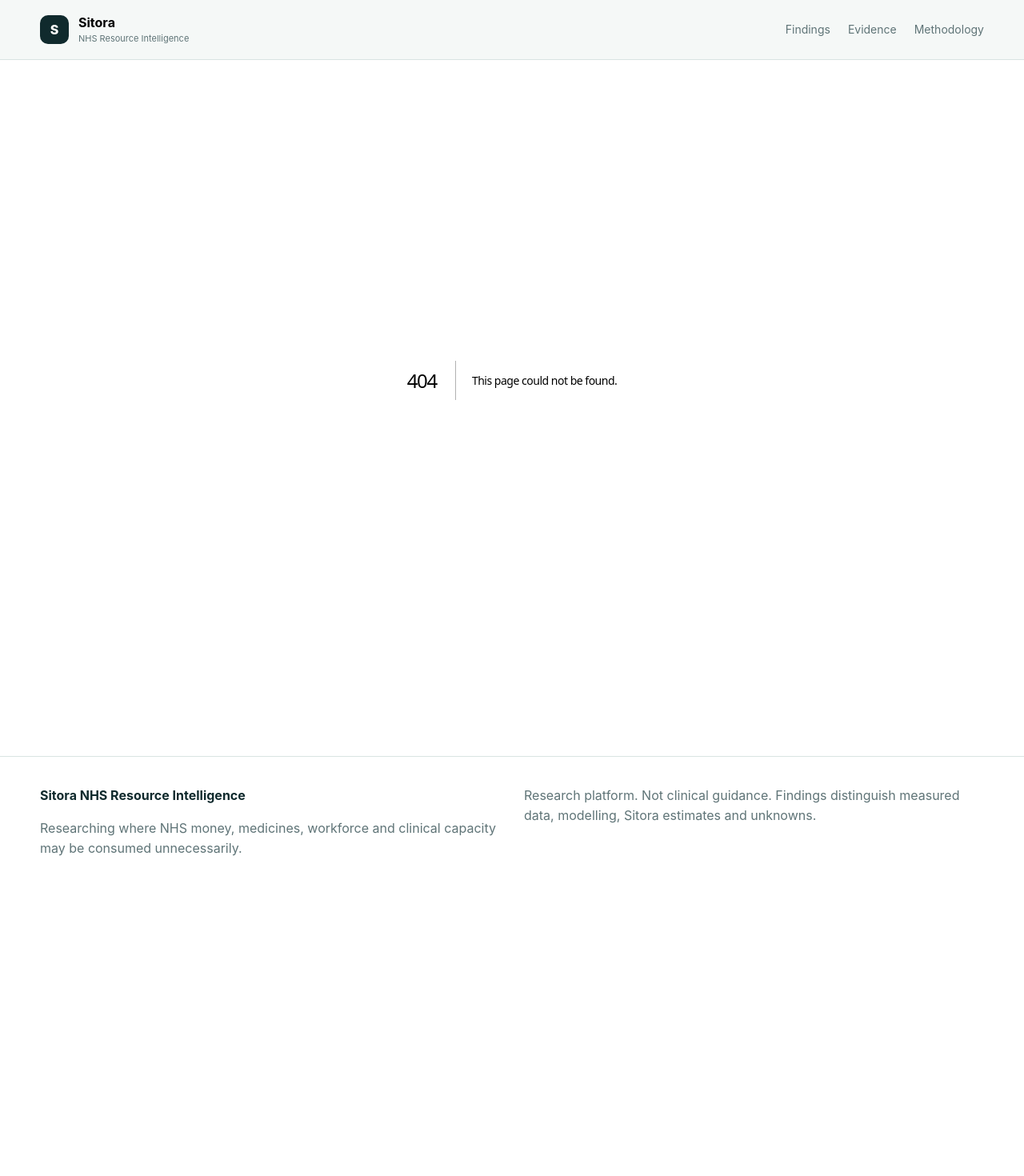
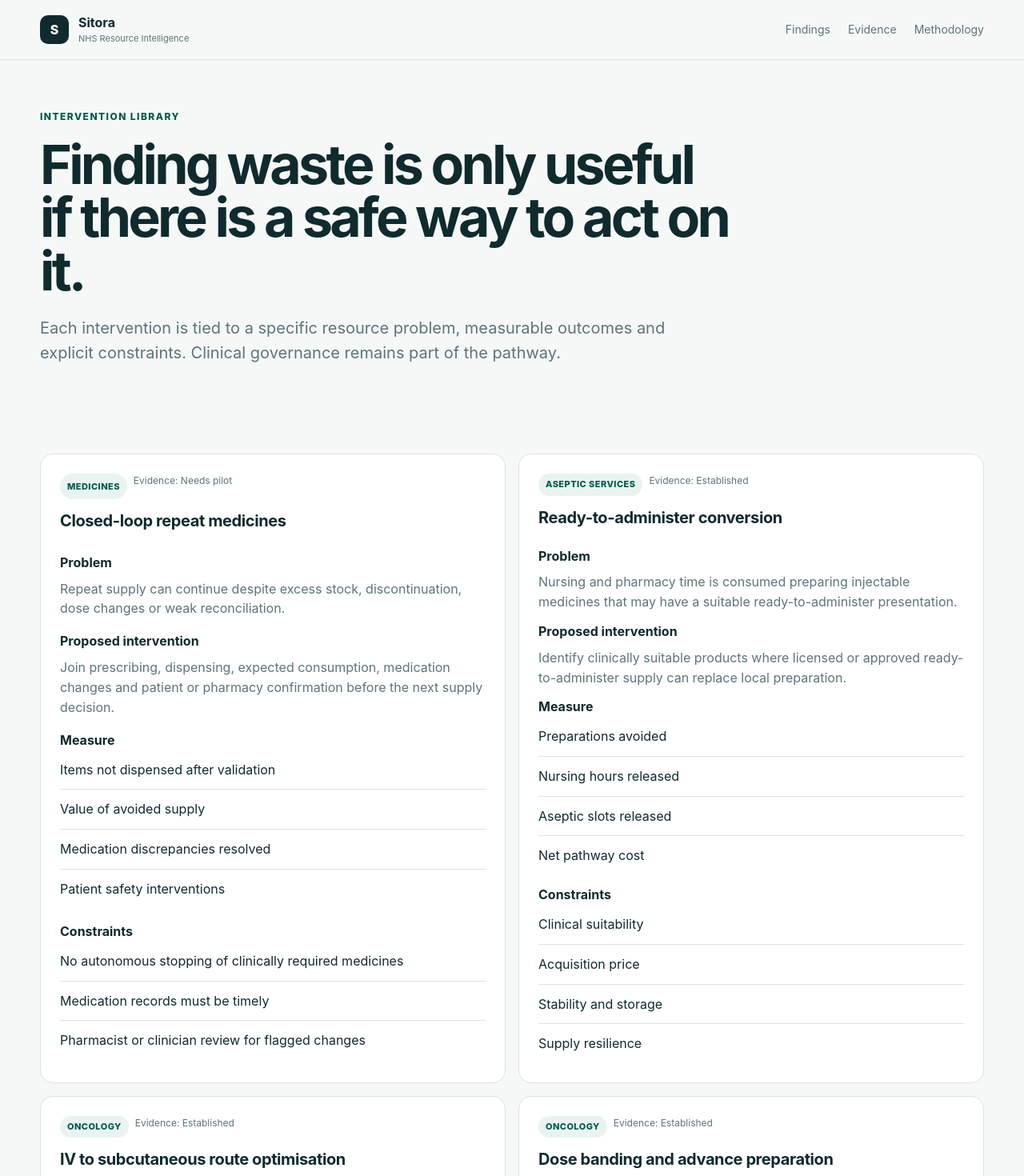
Before and after one commit to Nylon1/NHS, a Next.js app: page /interventions in a window 1280 px wide. Before the commit this address had no page. Shown: the top 1470 px of the page at 80% size. Before the commit the page ends 1136 px from the top, so only its background shows below. Built offline with nearby package versions, Linux system fonts and the light colour scheme.

Commit message:
Add interventions library page

```diff
--- /dev/null
+++ b/app/interventions/page.tsx
@@ -0,0 +1,49 @@
+import { interventions } from "@/lib/interventions";
+
+export default function InterventionsPage() {
+  return (
+    <>
+      <section className="page-head">
+        <div className="shell">
+          <div className="eyebrow">Intervention library</div>
+          <h1>Finding waste is only useful if there is a safe way to act on it.</h1>
+          <p className="lede">Each intervention is tied to a specific resource problem, measurable outcomes and explicit constraints. Clinical governance remains part of the pathway.</p>
+        </div>
+      </section>
+
+      <section className="section">
+        <div className="shell card-grid">
+          {interventions.map((item) => (
+            <article className="card evidence-card" key={item.slug}>
+              <div className="meta-row">
+                <span className="badge">{item.domain}</span>
+                <span>Evidence: {item.evidence}</span>
+              </div>
+              <h3>{item.title}</h3>
+              <div>
+                <strong>Problem</strong>
+                <p>{item.problem}</p>
+              </div>
+              <div>
+                <strong>Proposed intervention</strong>
+                <p>{item.intervention}</p>
+              </div>
+              <div>
+                <strong>Measure</strong>
+                <ul className="list-clean">
+                  {item.measures.map((measure) => <li key={measure}>{measure}</li>)}
+                </ul>
+              </div>
+              <div>
+                <strong>Constraints</strong>
+                <ul className="list-clean">
+                  {item.constraints.map((constraint) => <li key={constraint}>{constraint}</li>)}
+                </ul>
+              </div>
+            </article>
+          ))}
+        </div>
+      </section>
+    </>
+  );
+}
```
